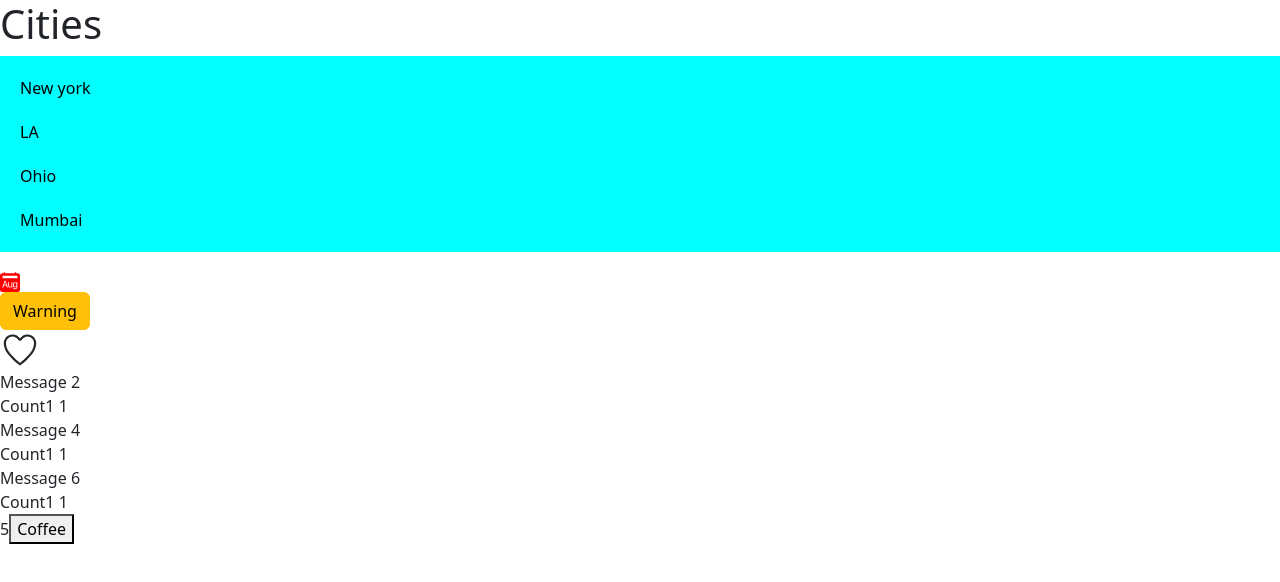
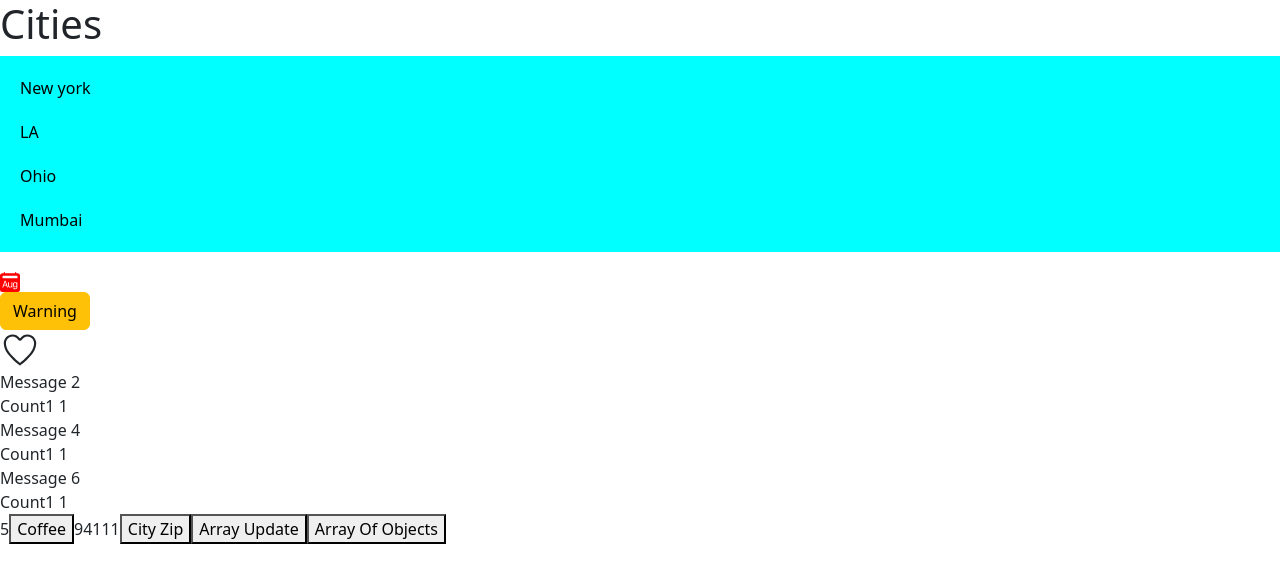
Before and after one commit to Snehil047/React-Mosh, a React (Vite) app in the folder first-react-app/: page / in a window 1280 px wide. Shown: the top 582 px of the page. Built offline with nearby package versions, Linux system fonts and the light colour scheme.

Commit message:
State Management

```diff
--- a/first-react-app/src/App.tsx
+++ b/first-react-app/src/App.tsx
@@ -45,6 +45,54 @@ function App() {
     setDrink({ ...drink, price: 6 });
   };
 
+  //nested object update start
+
+  const [zip, setZip] = useState({
+    name: "John Cena",
+    address: {
+      city: "Ohio",
+      zipCode: 94111,
+    },
+  });
+
+  const zipHandler = () => {
+    setZip({ ...zip, address: { ...zip.address, zipCode: 94112 } });
+  };
+
+  // nested object update finished
+
+  // array update start
+
+  const [tags, setTags] = useState(["Happy", "Exciting"]);
+
+  const arrayHandler = () => {
+    //Add
+    setTags([...tags, "Sadness"]);
+    //Update
+    setTags(tags.map((value) => (value === "Happy" ? "Happiness" : value)));
+    //Remove
+    setTags(tags.filter((tag) => tag !== "Exciting"));
+  };
+
+  // array update ends
+
+  //Array of objects update start
+
+  const [bugs, setBugs] = useState([
+    { id: 1, title: "Bug 1", fixed: false },
+    { id: 2, title: "Bug 2", fixed: false },
+  ]);
+
+  const arrayOfObjectHandler = () => {
+    //update -> suppose we have to list that bug 1 is fixed on button press
+    setBugs(
+      bugs.map((value) => (value.id === 1 ? { ...value, fixed: true } : value))
+    );
+  };
+  console.log(bugs);
+
+  //Array of objects update end
+
   return (
     <div>
       <ListGroup
@@ -64,6 +112,10 @@ function App() {
       <StrictMood />
       {drink.price}
       <button onClick={coffeeHandler}>Coffee</button>
+      {zip.address.zipCode}
+      <button onClick={zipHandler}>City Zip</button>
+      <button onClick={arrayHandler}>Array Update</button>
+      <button onClick={arrayOfObjectHandler}>Array Of Objects</button>
     </div>
   );
 }
@@ -72,6 +124,8 @@ export default App;
 
 //At line 18, we can pass children as Props, and due to this we can even use HTML elements inside the children components, But to use that we must change the props value from string to ReactNode. ReactNode lets us use HTML elements iniside a child.
 
+// UPDATING OBJECTS
+
 // Regarding the coffehandler and updating the drink price, we cannot directly go in the object and update it from there using drink.price = 6, No. We have to make a new object, copy the object values in that and update the changes there, and assign that value to the setState(newValue).
 
 // Just like props we should treat State variables as immutable. But What if u had multiple properties for an object, the task becomes very tideous when we have to write every single one of those properties again, insted of that we can use the spread operator. (...drink)
```
